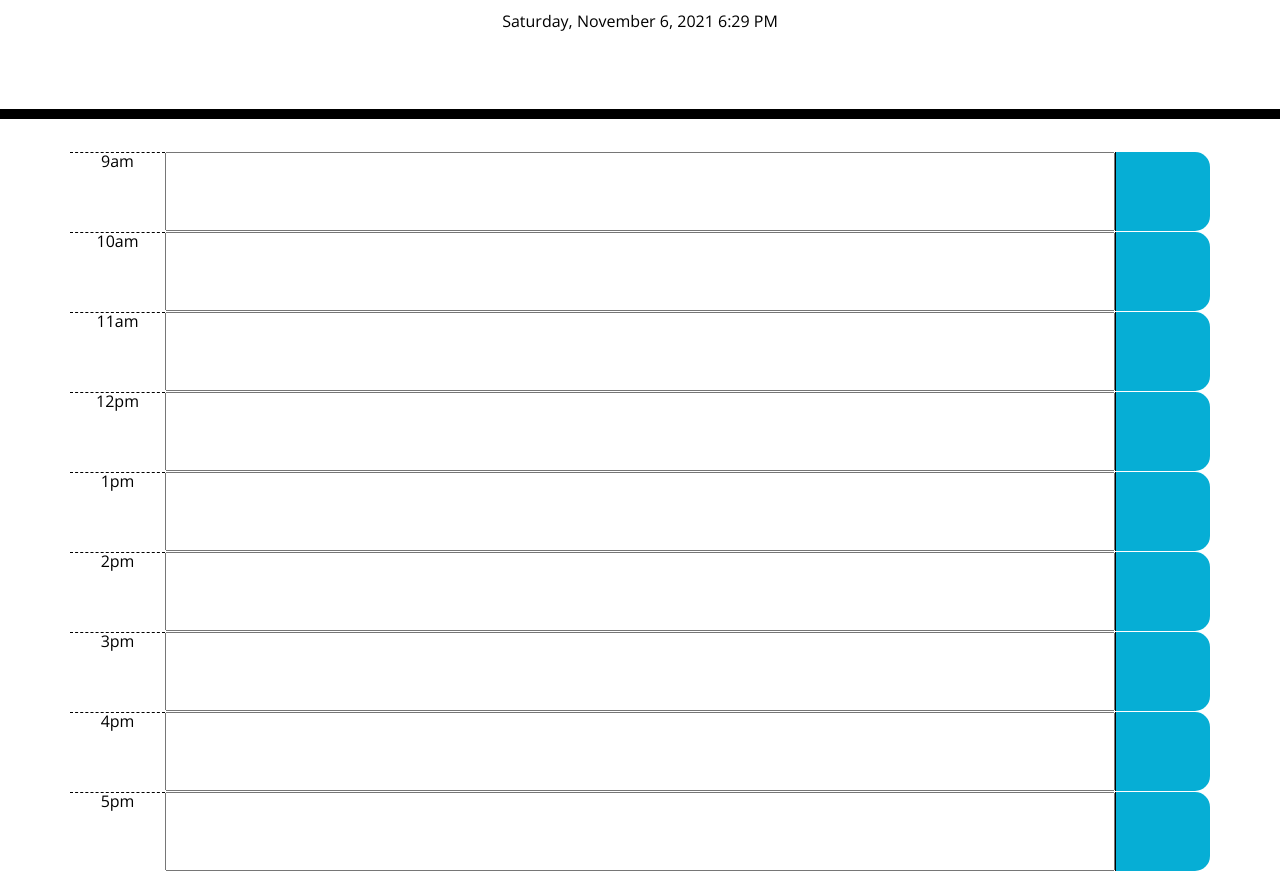
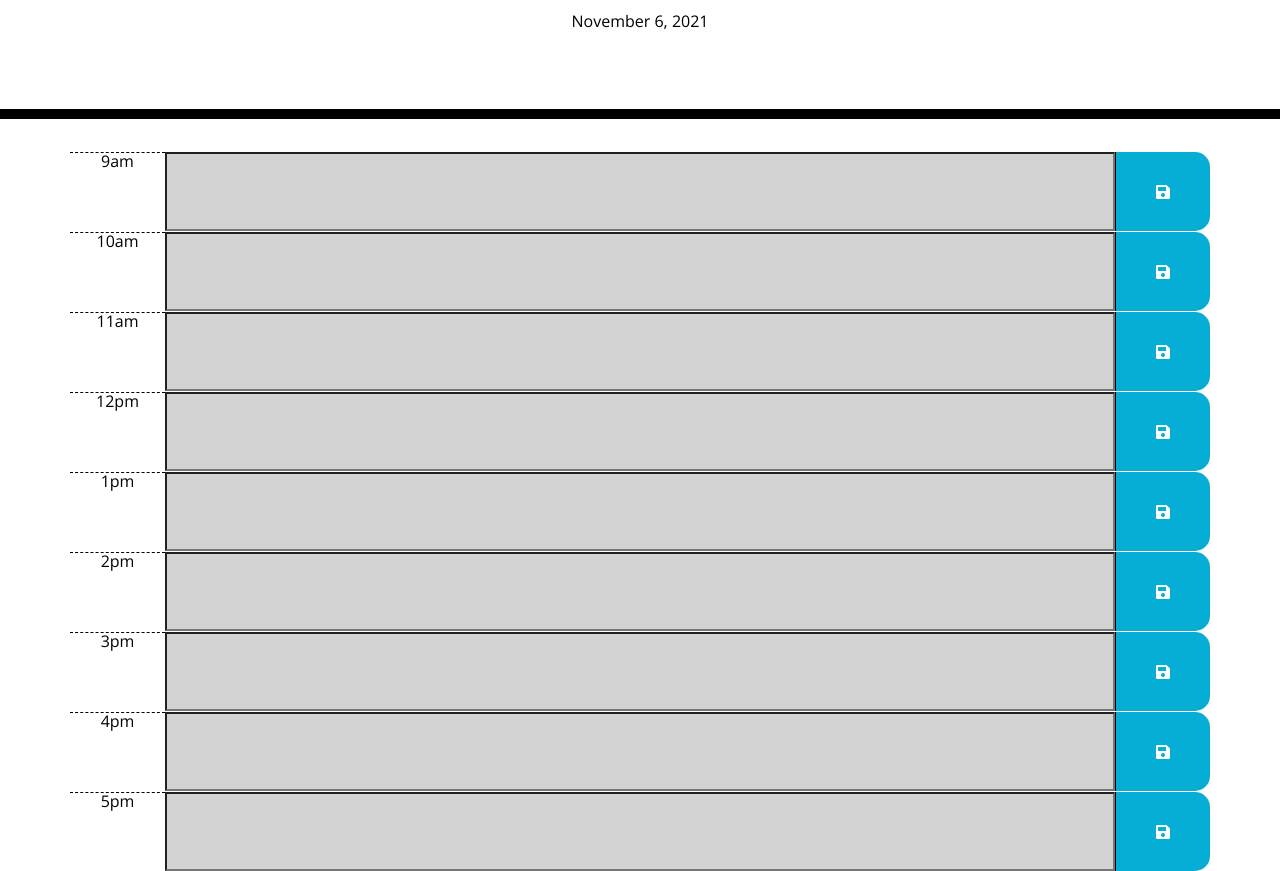
Before and after one commit to Jrophoff/calendar-app, a plain HTML site: page index.html in a window 1280 px wide. Shown: the part 181-1052 px from the top of the page. Drawn offline with nearby package versions, Linux system fonts and the light colour scheme.

Commit message:
tasks save, local storage is opterational, and color coded time blocks are running

```diff
--- a/assets/css/style.css
+++ b/assets/css/style.css
@@ -44,17 +44,17 @@ textarea{
 
 .past {
   background-color: #d3d3d3;
-  color: white;
+  /* color: white; */
 }
 
 .present {
   background-color: #ff6961;
-  color: white;
+  /* color: white; */
 }
 
 .future {
   background-color: #77dd77;
-  color: white;
+  /* color: white; */
 }
 
 .saveBtn {
@@ -63,6 +63,9 @@ textarea{
   border-bottom-right-radius: 15px;
   background-color: #06AED5;
   color: white;
+  display: flex;
+  align-items: center;
+  justify-content: center;
 }
 
 .saveBtn i:hover {
--- a/assets/js/script.js
+++ b/assets/js/script.js
@@ -1,12 +1,69 @@
-// (function($) {
-//     $(document),ready(function(){
 
+const taskKey = document.getElementById("taskKey");
+const btnSave = document.getElementById("btnSave");
 
-let timeStamp = moment().format("LLLL");
-console.log(timeStamp);
+let currentTime = moment();
 
-jQuery(".time-stamp").html(timeStamp);
+let timeStamp = currentTime.format("LL");
 
+$(".time-stamp").html(timeStamp);
 
-// });
-// })(jQuery);
+// pull from local storage
+$("div[my-hour|='0']").siblings(".taskKey").val(localStorage.getItem(0));
+$("div[my-hour|='1']").siblings(".taskKey").val(localStorage.getItem(1));
+$("div[my-hour|='2']").siblings(".taskKey").val(localStorage.getItem(2));
+$("div[my-hour|='3']").siblings(".taskKey").val(localStorage.getItem(3));
+$("div[my-hour|='4']").siblings(".taskKey").val(localStorage.getItem(4));
+$("div[my-hour|='5']").siblings(".taskKey").val(localStorage.getItem(5));
+$("div[my-hour|='6']").siblings(".taskKey").val(localStorage.getItem(6));
+$("div[my-hour|='7']").siblings(".taskKey").val(localStorage.getItem(7));
+$("div[my-hour|='8']").siblings(".taskKey").val(localStorage.getItem(8));
+
+// convert moment
+
+let auditTime = function() {
+let children = $(".container").children();
+// console.log(children)
+children.each(function() {
+let input = $(this).children(".taskKey");
+let saveBtn = $(this).children(".saveBtn");
+let hour = Number(saveBtn.attr("my-hour")) + 9;
+
+input.addClass("past")
+    // console.log(hour);
+    // console.log(currentTime.hour());
+
+    if (currentTime.hour() < hour ) {
+        $(input).addClass("future")
+    } else if (currentTime.hour() === hour) {
+        $(input).addClass("present")
+    };
+})
+}
+
+auditTime();
+
+// save to local storage
+$(".time-block").on("keydown", ".taskKey", function (e) {
+    console.log(e.originalEvent.code)
+    if ("Enter" === e.originalEvent.code) {
+        let key = $(this).siblings(".saveBtn").attr("my-hour");
+        let value = $(this).val();
+        // console.log(key);
+        // console.log(value);
+
+        localStorage.setItem(key, value);
+    }
+});
+
+$(".time-block").on("click", ".saveBtn", function () {
+console.log(e);
+    let key = $(this).attr("my-hour");
+    let value = $(this).siblings(".taskKey").val();
+
+    localStorage.setItem(key, value);
+
+    // console.log(".saveBtn");
+    // console.log($(this).attr("my-hour"));
+    // console.log(value);
+});
--- a/index.html
+++ b/index.html
@@ -32,48 +32,48 @@
     <div class="container">
       <div class="row time-block">
           <div class="hour col-1">9am</div>
-          <input class="description col-10">
-          <div class="saveBtn col-1"></div>
+          <input class="taskKey description col-10">
+          <div id=btnSave class="saveBtn col-1" my-hour=0><i class="fas fa-save"></i></div>
       </div>
       <div class="row time-block">
           <div class="hour col-1">10am</div>
-          <input class="description col-10">
-          <div class="saveBtn col-1"></div>
+          <input class="taskKey description col-10">
+          <div  class="saveBtn col-1" my-hour=1><i class="fas fa-save"></i></div>
       </div>
       <div class="row time-block">
           <div class="hour col-1">11am</div>
-          <input class="description col-10">
-          <div class="saveBtn col-1"></div>
+          <input class="taskKey description col-10">
+          <div class="saveBtn col-1" my-hour=2><i class="fas fa-save"></i></div>
       </div>
       <div class="row time-block">
           <div class="hour col-1">12pm</div>
-          <input class="description col-10">
-          <div class="saveBtn col-1"></div>
+          <input class="taskKey description col-10">
+          <div class="saveBtn col-1" my-hour=3><i class="fas fa-save"></i></div>
       </div>
       <div class="row time-block">
         <div class="hour col-1">1pm</div>
-        <input class="description col-10">
-        <div class="saveBtn col-1"></div>
+        <input class="taskKey description col-10">
+        <div class="saveBtn col-1" my-hour=4><i class="fas fa-save"></i></div>
     </div>
     <div class="row time-block">
         <div class="hour col-1">2pm</div>
-        <input class="description col-10">
-        <div class="saveBtn col-1"></div>
+        <input class="taskKey description col-10">
+        <div class="saveBtn col-1" my-hour=5><i class="fas fa-save"></i></div>
     </div>
     <div class="row time-block">
         <div class="hour col-1">3pm</div>
-        <input class="description col-10">
-        <div class="saveBtn col-1"></div>
+        <input class="taskKey description col-10">
+        <div class="saveBtn col-1" my-hour=6><i class="fas fa-save"></i></div>
     </div>
     <div class="row time-block">
         <div class="hour col-1">4pm</div>
-        <input class="description col-10">
-        <div class="saveBtn col-1"></div>
+        <input class="taskKey description col-10">
+        <div class="saveBtn col-1" my-hour=7><i class="fas fa-save"></i></div>
     </div>
     <div class="row time-block">
       <div class="hour col-1">5pm</div>
-      <input class="description col-10">
-      <div class="saveBtn col-1"></div>
+      <input class="taskKey description col-10">
+      <div class="saveBtn col-1" my-hour=8><i class="fas fa-save"></i></div>
   </div>
     </div>
     <script src="https://code.jquery.com/jquery-3.4.1.min.js"></script>
```
